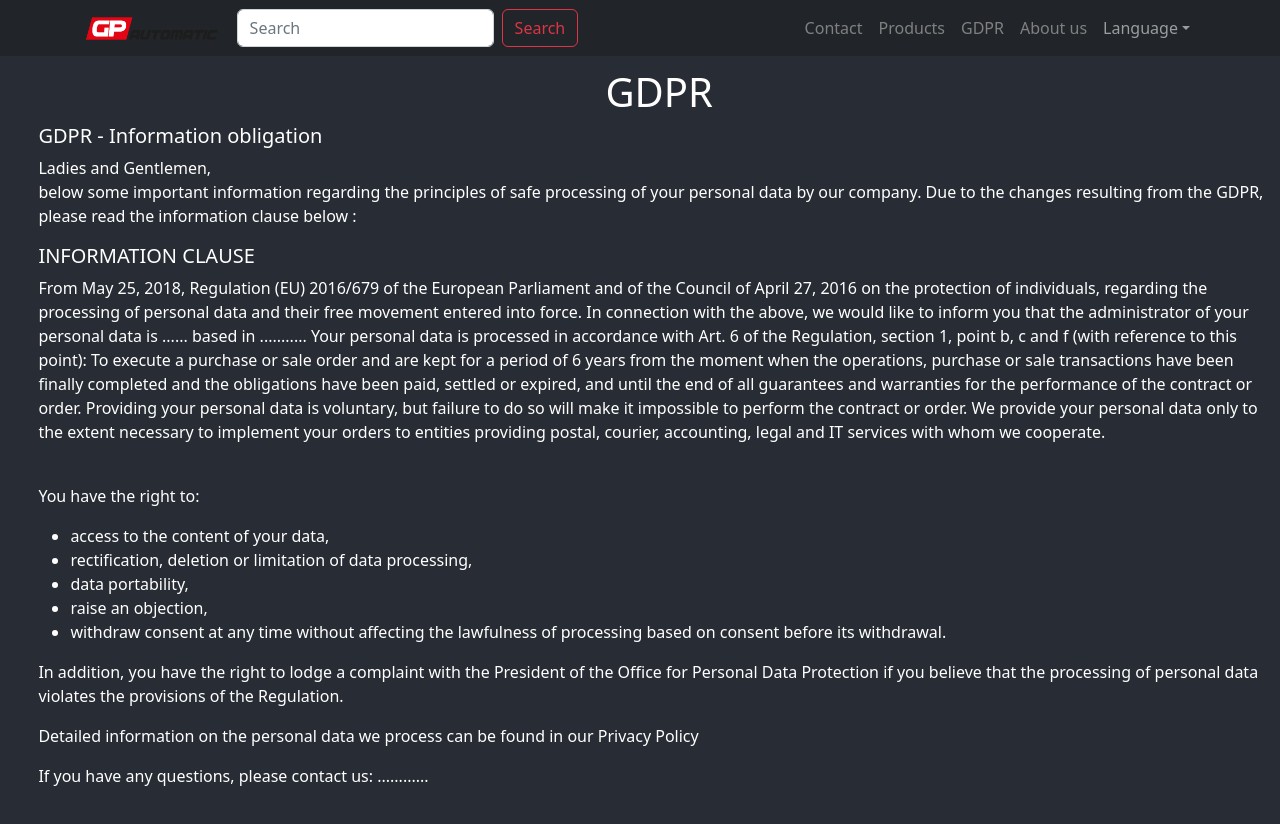
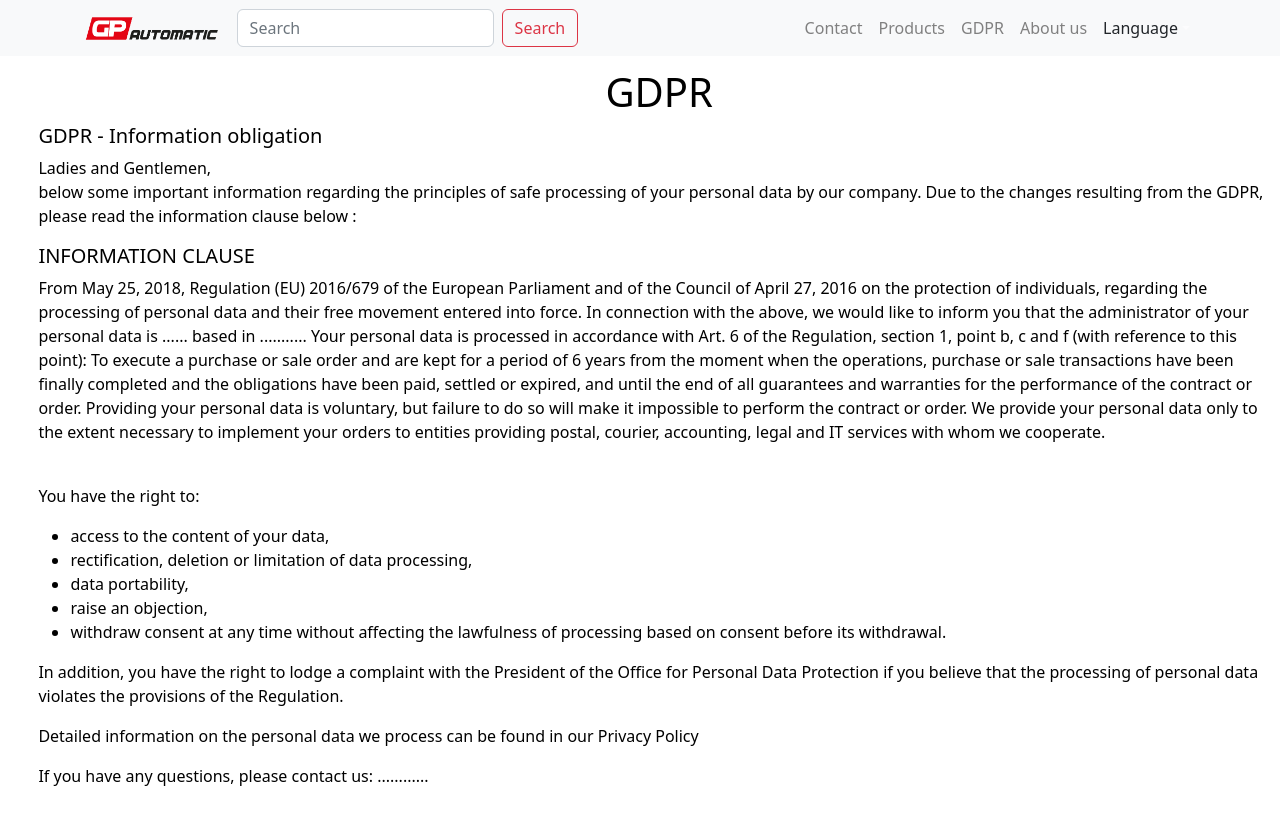
Before and after one commit to opielapatryk/mernshop4client, a React (Create React App) app: page /rodo in a window 1280 px wide. Shown: the top 824 px of the page. Built offline with nearby package versions, Linux system fonts and the light colour scheme.

Commit message:
light mode edit

```diff
--- a/public/index.html
+++ b/public/index.html
@@ -1,5 +1,5 @@
 <!DOCTYPE html>
-<html lang="en" style="background-color: #282c34;">
+<html lang="en" style="background-color: white;">
   <head>
     <meta charset="utf-8" />
     <link rel="icon" href="%PUBLIC_URL%/GP_logo[6875].png" />
--- a/src/App.css
+++ b/src/App.css
@@ -1,7 +1,7 @@
 
 .App {
   /* text-align: center; */
-  background-color: #282c34;
+  background-color: white;
   height: auto;
 
 }
--- a/src/components/Aboutus.js
+++ b/src/components/Aboutus.js
@@ -6,7 +6,7 @@ function Aboutus(){
     return(
         <>
         <AppNavBar/>
-        <div style={{color:"white", marginLeft:"3%", minHeight:"100vh"}}>
+        <div style={{color:"black", marginLeft:"3%", minHeight:"100vh"}}>
         <h1 style={{textAlign:"center", paddingTop:"1%"}}>{t("About us !")}</h1>
          <h5>Lorem Ipsum</h5>
          <p >Neque porro quisquam est qui dolorem ipsum quia dolor sit amet, consectetur, <br></br>
--- a/src/components/Navbar.js
+++ b/src/components/Navbar.js
@@ -17,7 +17,7 @@ function AppNavbar() {
     localStorage.setItem("lng",lng)
   }
   return (
-    <Navbar collapseOnSelect expand="lg" bg="dark" variant="dark">
+    <Navbar collapseOnSelect expand="lg" bg="light" variant="dark">
       <Container>
         <Link to="/" style={{textDecoration:"none"}}><Navbar.Brand><img
               src={logo}
@@ -42,7 +42,7 @@ function AppNavbar() {
             <Nav.Link><Link to="/products" style={{textDecoration:"none", color:"gray"}}>{t("Products")}</Link></Nav.Link>
             <Nav.Link><Link to="/rodo" style={{textDecoration:"none", color:"gray"}}>{t("GDPR")}</Link></Nav.Link>
             <Nav.Link><Link to="/aboutus" style={{textDecoration:"none", color:"gray"}}>{t("About us")}</Link></Nav.Link>
-            <NavDropdown align="end" title={t("Language")} id="basic-nav-dropdown">
+            <NavDropdown align="end" title={<span className="text-dark">{t("Language")}</span>} id="basic-nav-dropdown">
               <NavDropdown.Item onClick={()=>handleChangeLang("en")}><img src={english} alt="eng" width="auto" height={"30"}/></NavDropdown.Item>
               <NavDropdown.Item onClick={()=>handleChangeLang("pl")}><img src={polish} alt="pl" width="auto" height={"30"}/></NavDropdown.Item>
             </NavDropdown>
--- a/src/components/RODO.js
+++ b/src/components/RODO.js
@@ -6,7 +6,7 @@ function RODO(){
     return(
         <>
         <AppNavBar/>
-        <div style={{color:"white", marginLeft:"3%", minHeight:"100vh"}}>
+        <div style={{color:"black", marginLeft:"3%", minHeight:"100vh"}}>
         <h1 style={{textAlign:"center", paddingTop:"1%"}}>{t("GDPR")}</h1>
          <h5>{t("GDPR - Information obligation")}</h5>
          <p >{t("Ladies and Gentlemen,")} <br></br>
--- a/src/index.css
+++ b/src/index.css
@@ -7,7 +7,7 @@ body,html,* {
     sans-serif;
   -webkit-font-smoothing: antialiased;
   -moz-osx-font-smoothing: grayscale;
-  background-color: #282c34;
+  background-color: white;
   min-height:"100vh";
   height: auto;
 }
```
